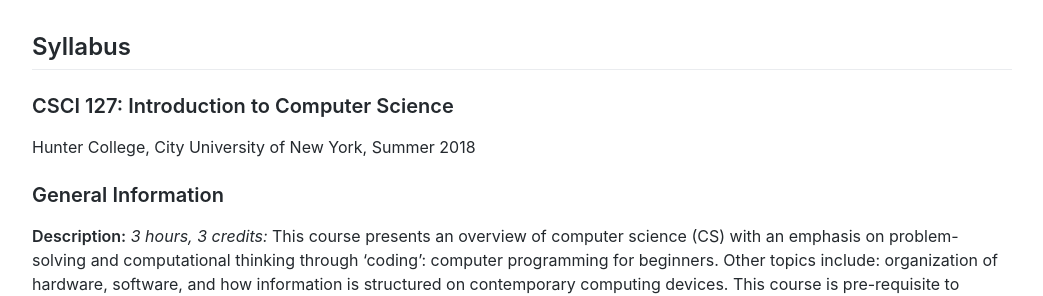
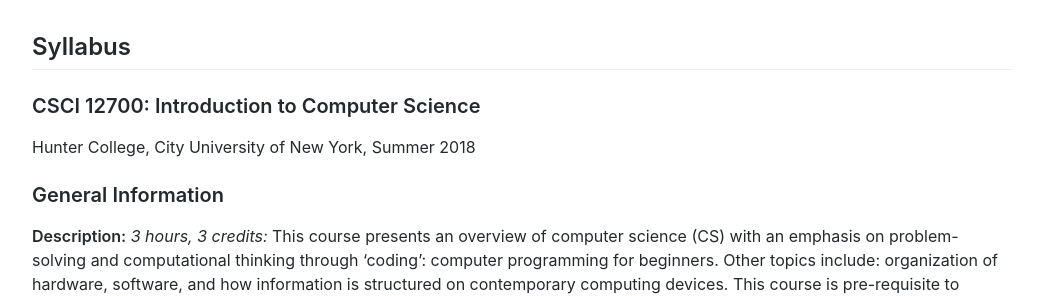
Before and after one commit to maryash/maryash.github.io, a Jekyll site: the page built from s18/syllabus.md, in a window 1280 px wide and 900 px high. Shown: the top 296 px of the window, without its empty margins (118-1161 px from the left). Built offline with Jekyll 4.4.1, drawn with Linux system fonts in a browser that asks for light colours; comment, search, counter and statistics services are not loaded.

Commit message:
Update syllabus.md

```diff
--- a/s18/syllabus.md
+++ b/s18/syllabus.md
@@ -5,7 +5,7 @@
 Syllabus
 -----------
 
-### CSCI 127: Introduction to Computer Science
+### CSCI 12700: Introduction to Computer Science
 Hunter College, City University of New York, Summer 2018
 
 ### General Information
```
